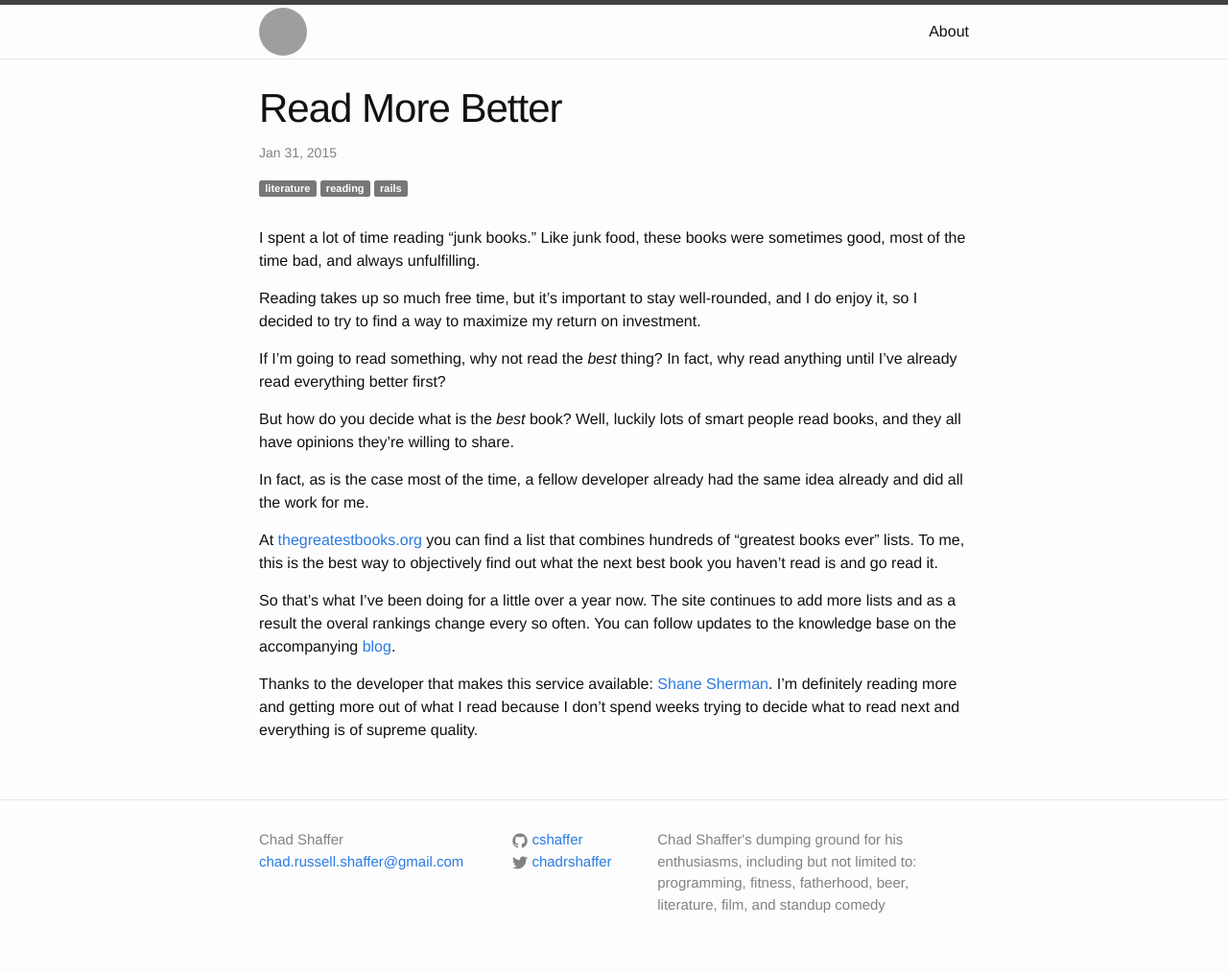
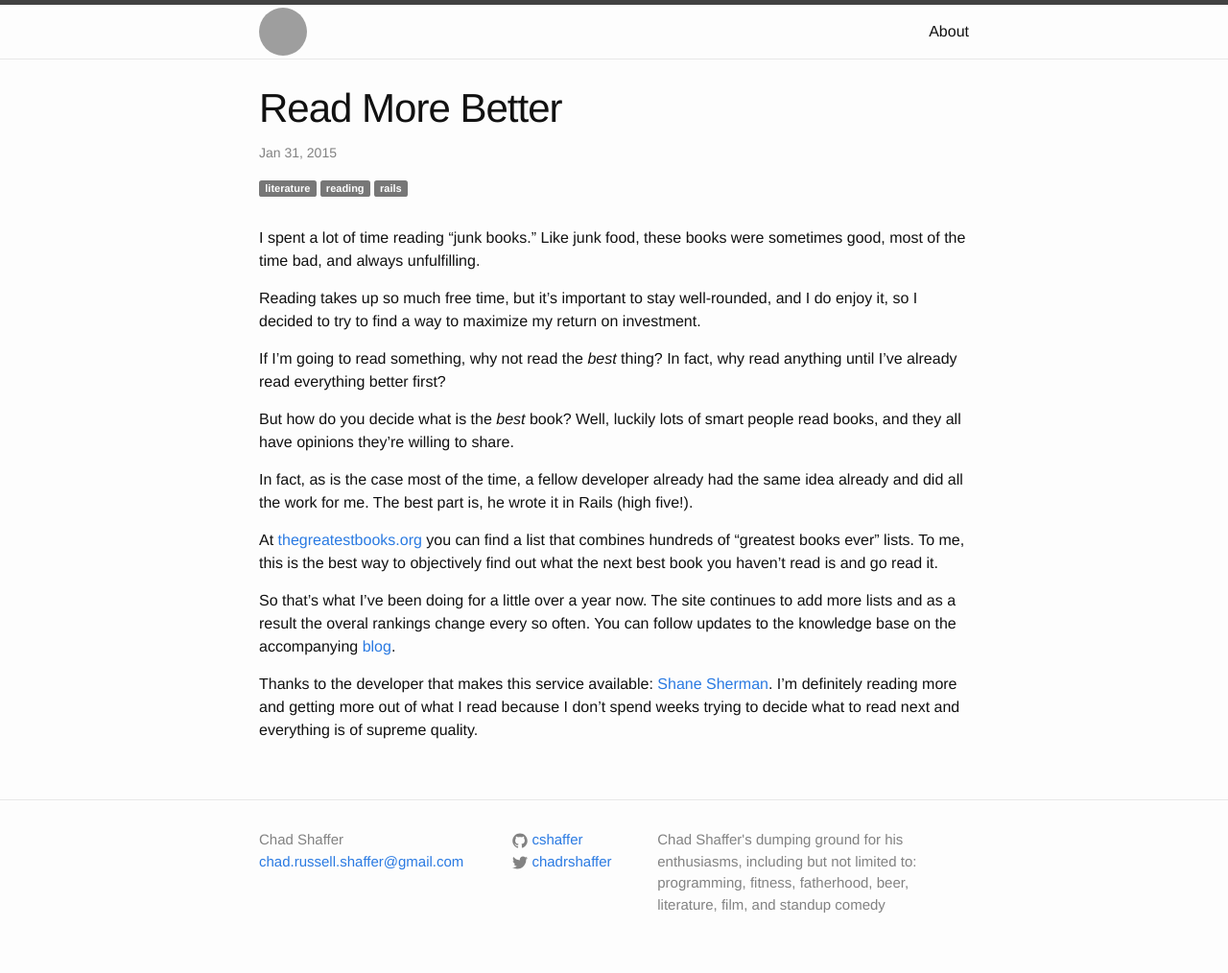
Before and after one commit to cshaffer/cshaffer.github.io, a Jekyll site: the page built from _posts/2015-01-31-read-more-better.md, in a window 1280 px wide. Shown: the whole page at 96% size. Built offline with Jekyll 4.4.1, drawn with Linux system fonts in a browser that asks for light colours; comment, search, counter and statistics services are not loaded; grey boxes are pictures that could not be loaded.

Commit message:
Forgot the best part

```diff
--- a/_posts/2015-01-31-read-more-better.md
+++ b/_posts/2015-01-31-read-more-better.md
@@ -18,7 +18,8 @@ But how do you decide what is the _best_ book? Well, luckily lots of smart
 people read books, and they all have opinions they're willing to share.
 
 In fact, as is the case most of the time, a fellow developer already had the
-same idea already and did all the work for me.
+same idea already and did all the work for me. The best part is, he wrote it
+in Rails (high five!).
 
 At [thegreatestbooks.org][greatest-books] you can find a list that combines
 hundreds of "greatest books ever" lists. To me, this is the best way to
```
